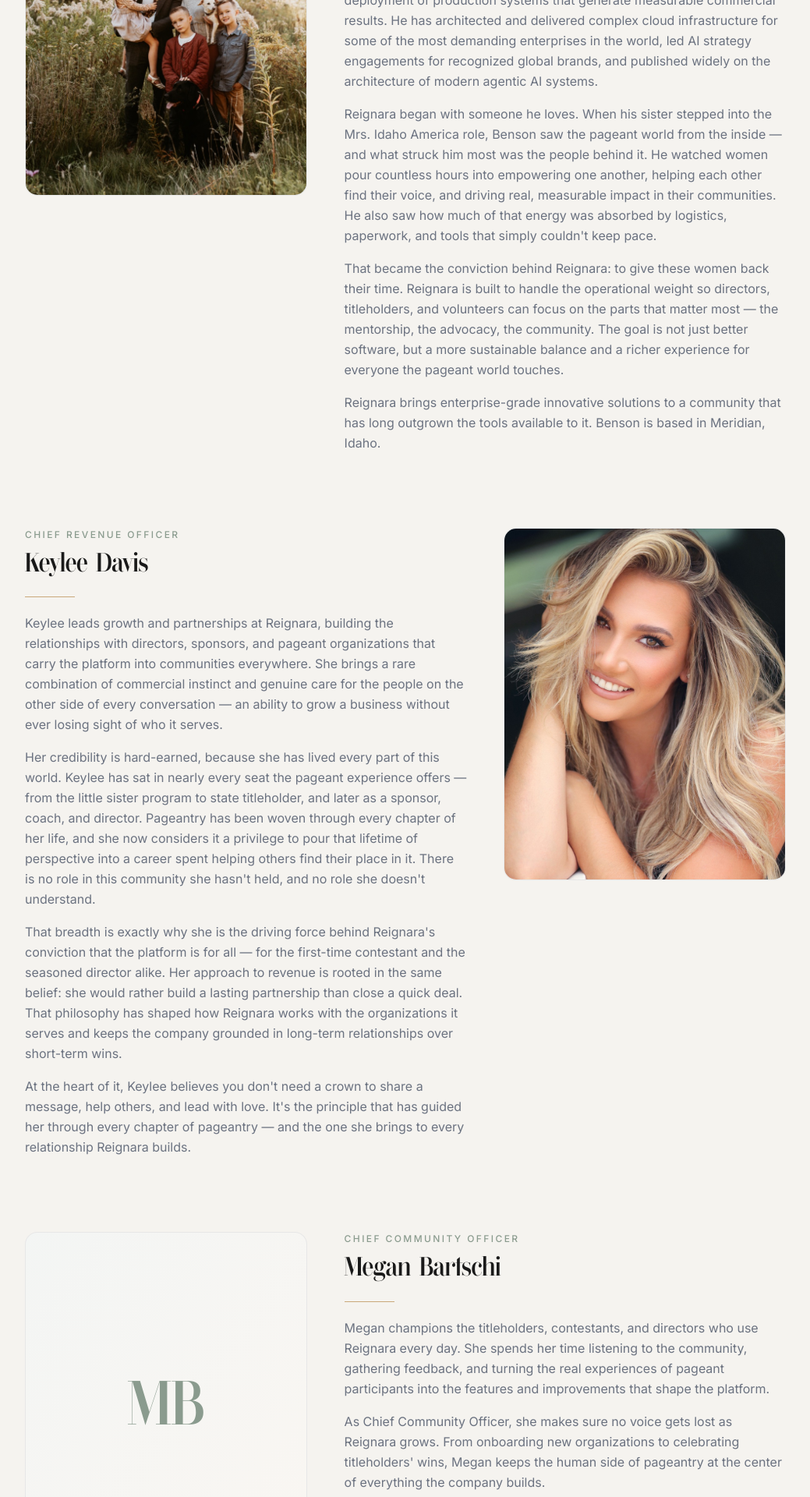
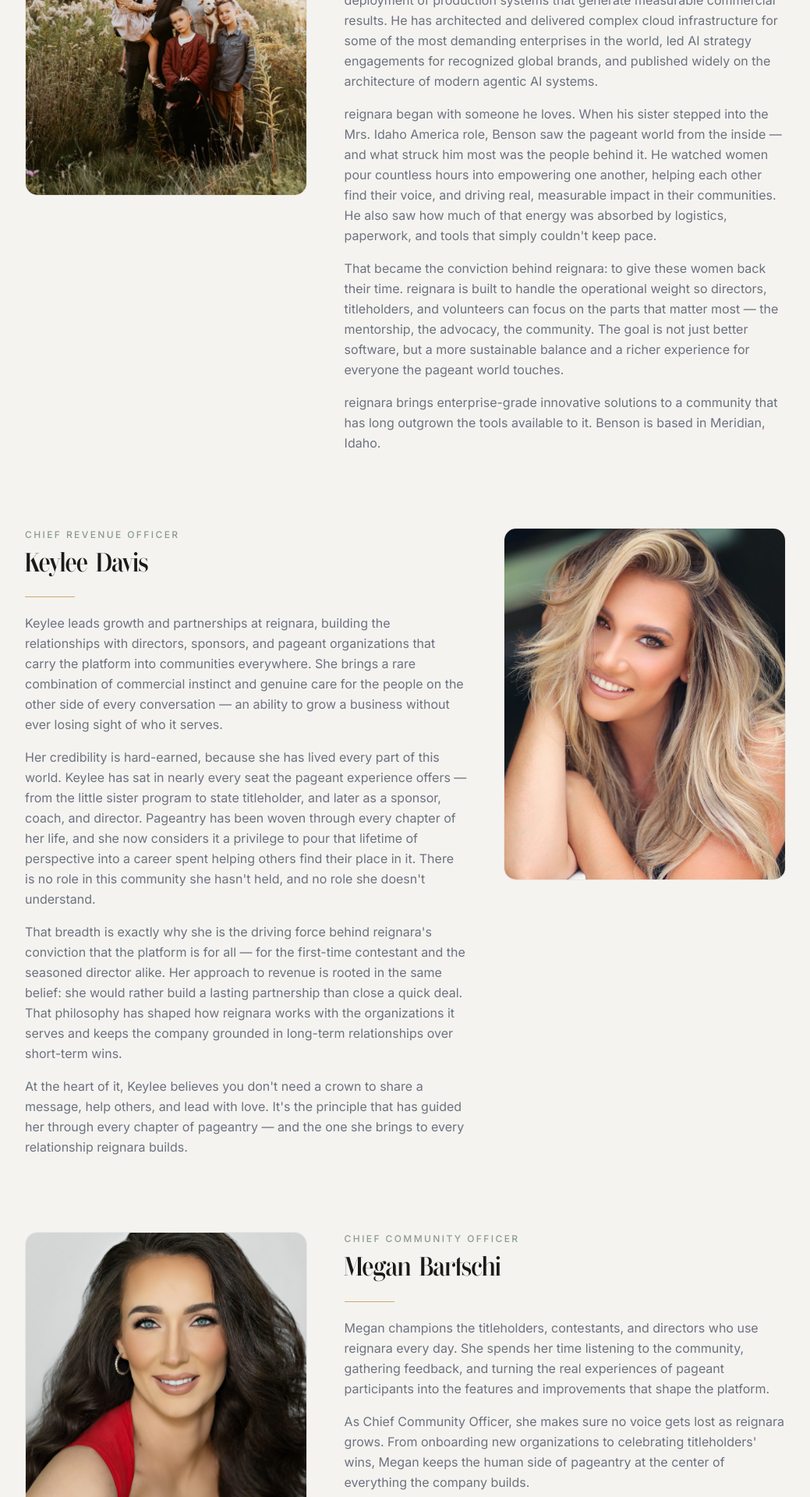
Before and after one commit to tannerk2/reignara_home, a Next.js app: page /team in a window 1280 px wide. Shown: the part 600-2520 px from the top of the page at 78% size, without its empty margins (120-1159 px from the left). Built offline with nearby package versions, Linux system fonts and the light colour scheme.

Commit message:
Team page: lowercase reignara wordmark + add Megan's photo
- Lowercase all visible 'Reignara' -> 'reignara' on the team page
  (headline, bios, dropdown, CTA) to match the brand wordmark
- Add Megan's optimized portrait (15.6MB source -> 139KB, 720x1100);
  all three team members now have photos

```diff
--- a/app/team/page.tsx
+++ b/app/team/page.tsx
@@ -13,9 +13,9 @@
     image: "/images/team/benson-tanner.jpg",
     bio: [
       "Benson has spent his career at the intersection of enterprise AI strategy and cloud infrastructure — guiding large organizations across financial services, public sector, and high tech from early concept through the deployment of production systems that generate measurable commercial results. He has architected and delivered complex cloud infrastructure for some of the most demanding enterprises in the world, led AI strategy engagements for recognized global brands, and published widely on the architecture of modern agentic AI systems.",
-      "Reignara began with someone he loves. When his sister stepped into the Mrs. Idaho America role, Benson saw the pageant world from the inside — and what struck him most was the people behind it. He watched women pour countless hours into empowering one another, helping each other find their voice, and driving real, measurable impact in their communities. He also saw how much of that energy was absorbed by logistics, paperwork, and tools that simply couldn't keep pace.",
-      "That became the conviction behind Reignara: to give these women back their time. Reignara is built to handle the operational weight so directors, titleholders, and volunteers can focus on the parts that matter most — the mentorship, the advocacy, the community. The goal is not just better software, but a more sustainable balance and a richer experience for everyone the pageant world touches.",
-      "Reignara brings enterprise-grade innovative solutions to a community that has long outgrown the tools available to it. Benson is based in Meridian, Idaho.",
+      "reignara began with someone he loves. When his sister stepped into the Mrs. Idaho America role, Benson saw the pageant world from the inside — and what struck him most was the people behind it. He watched women pour countless hours into empowering one another, helping each other find their voice, and driving real, measurable impact in their communities. He also saw how much of that energy was absorbed by logistics, paperwork, and tools that simply couldn't keep pace.",
+      "That became the conviction behind reignara: to give these women back their time. reignara is built to handle the operational weight so directors, titleholders, and volunteers can focus on the parts that matter most — the mentorship, the advocacy, the community. The goal is not just better software, but a more sustainable balance and a richer experience for everyone the pageant world touches.",
+      "reignara brings enterprise-grade innovative solutions to a community that has long outgrown the tools available to it. Benson is based in Meridian, Idaho.",
     ],
   },
   {
@@ -24,19 +24,20 @@
     initials: "KD",
     image: "/images/team/keylee-davis.jpg",
     bio: [
-      "Keylee leads growth and partnerships at Reignara, building the relationships with directors, sponsors, and pageant organizations that carry the platform into communities everywhere. She brings a rare combination of commercial instinct and genuine care for the people on the other side of every conversation — an ability to grow a business without ever losing sight of who it serves.",
+      "Keylee leads growth and partnerships at reignara, building the relationships with directors, sponsors, and pageant organizations that carry the platform into communities everywhere. She brings a rare combination of commercial instinct and genuine care for the people on the other side of every conversation — an ability to grow a business without ever losing sight of who it serves.",
       "Her credibility is hard-earned, because she has lived every part of this world. Keylee has sat in nearly every seat the pageant experience offers — from the little sister program to state titleholder, and later as a sponsor, coach, and director. Pageantry has been woven through every chapter of her life, and she now considers it a privilege to pour that lifetime of perspective into a career spent helping others find their place in it. There is no role in this community she hasn't held, and no role she doesn't understand.",
-      "That breadth is exactly why she is the driving force behind Reignara's conviction that the platform is for all — for the first-time contestant and the seasoned director alike. Her approach to revenue is rooted in the same belief: she would rather build a lasting partnership than close a quick deal. That philosophy has shaped how Reignara works with the organizations it serves and keeps the company grounded in long-term relationships over short-term wins.",
-      "At the heart of it, Keylee believes you don't need a crown to share a message, help others, and lead with love. It's the principle that has guided her through every chapter of pageantry — and the one she brings to every relationship Reignara builds.",
+      "That breadth is exactly why she is the driving force behind reignara's conviction that the platform is for all — for the first-time contestant and the seasoned director alike. Her approach to revenue is rooted in the same belief: she would rather build a lasting partnership than close a quick deal. That philosophy has shaped how reignara works with the organizations it serves and keeps the company grounded in long-term relationships over short-term wins.",
+      "At the heart of it, Keylee believes you don't need a crown to share a message, help others, and lead with love. It's the principle that has guided her through every chapter of pageantry — and the one she brings to every relationship reignara builds.",
     ],
   },
   {
     name: "Megan Bartschi",
     role: "Chief Community Officer",
     initials: "MB",
+    image: "/images/team/megan-bartschi.jpg",
     bio: [
-      "Megan champions the titleholders, contestants, and directors who use Reignara every day. She spends her time listening to the community, gathering feedback, and turning the real experiences of pageant participants into the features and improvements that shape the platform.",
-      "As Chief Community Officer, she makes sure no voice gets lost as Reignara grows. From onboarding new organizations to celebrating titleholders' wins, Megan keeps the human side of pageantry at the center of everything the company builds.",
+      "Megan champions the titleholders, contestants, and directors who use reignara every day. She spends her time listening to the community, gathering feedback, and turning the real experiences of pageant participants into the features and improvements that shape the platform.",
+      "As Chief Community Officer, she makes sure no voice gets lost as reignara grows. From onboarding new organizations to celebrating titleholders' wins, Megan keeps the human side of pageantry at the center of everything the company builds.",
     ],
   },
 ]
@@ -87,7 +88,7 @@
                       href="/#about"
                       className="block rounded-xl px-4 py-3 text-[15px] font-medium text-nav-text hover:bg-bg hover:text-t1 transition-colors"
                     >
-                      About Reignara
+                      About reignara
                     </Link>
                     <Link
                       href="/team"
@@ -153,7 +154,7 @@
                 onClick={() => setMobileMenuOpen(false)}
                 className="rounded-xl border border-border bg-card px-4 py-3 text-[15px] font-medium text-t1"
               >
-                About Reignara
+                About reignara
               </Link>
               <Link
                 href="/team"
@@ -188,7 +189,7 @@
           Our Team
         </p>
         <h1 className="font-display text-[36px] sm:text-[52px] lg:text-[60px] leading-[1.08] tracking-tight text-t1">
-          The people behind <span className="italic text-gold">Reignara</span>
+          The people behind <span className="italic text-gold">reignara</span>
         </h1>
         <p className="mx-auto mt-5 max-w-2xl text-[17px] sm:text-[18px] leading-relaxed text-t2">
           We&apos;re a small team with deep roots in the pageant world, building the tools we always wished we had.
```
Also changed, not shown: public/images/team/megan-bartschi.jpg (added).
